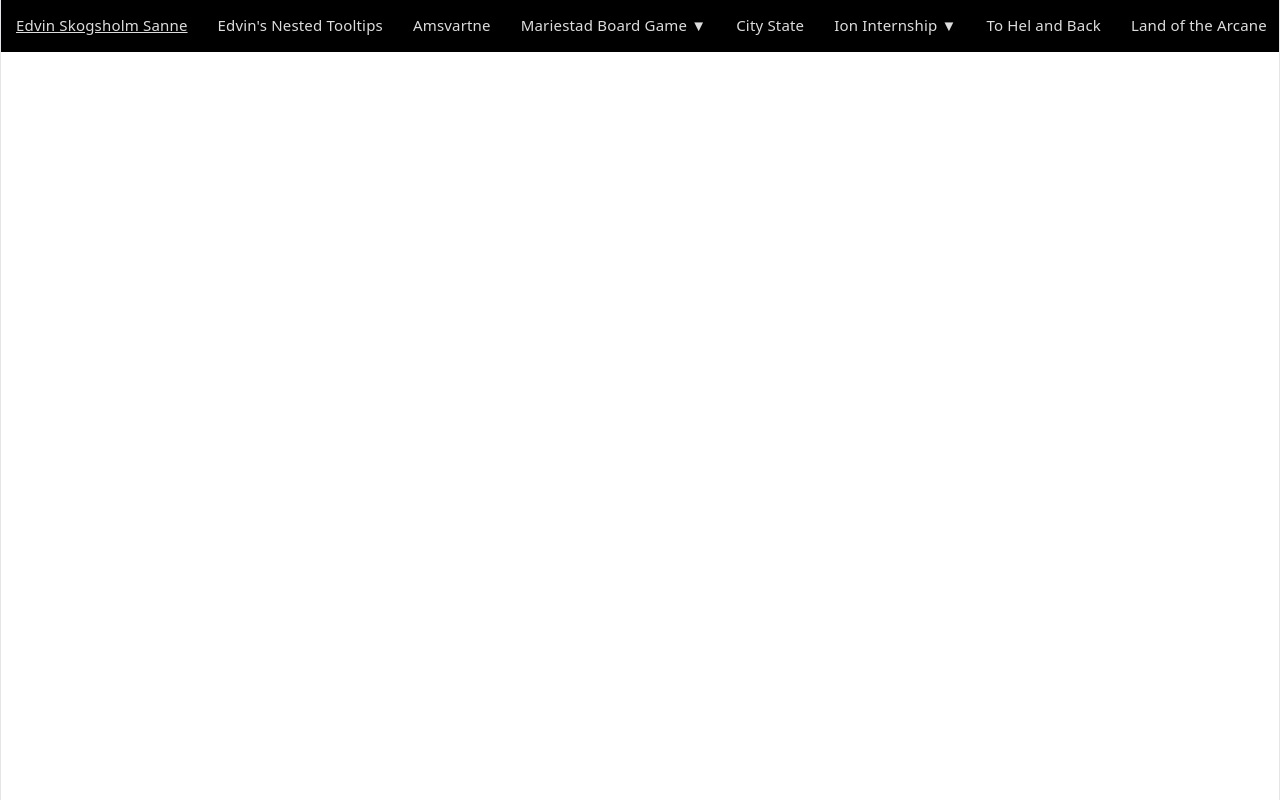
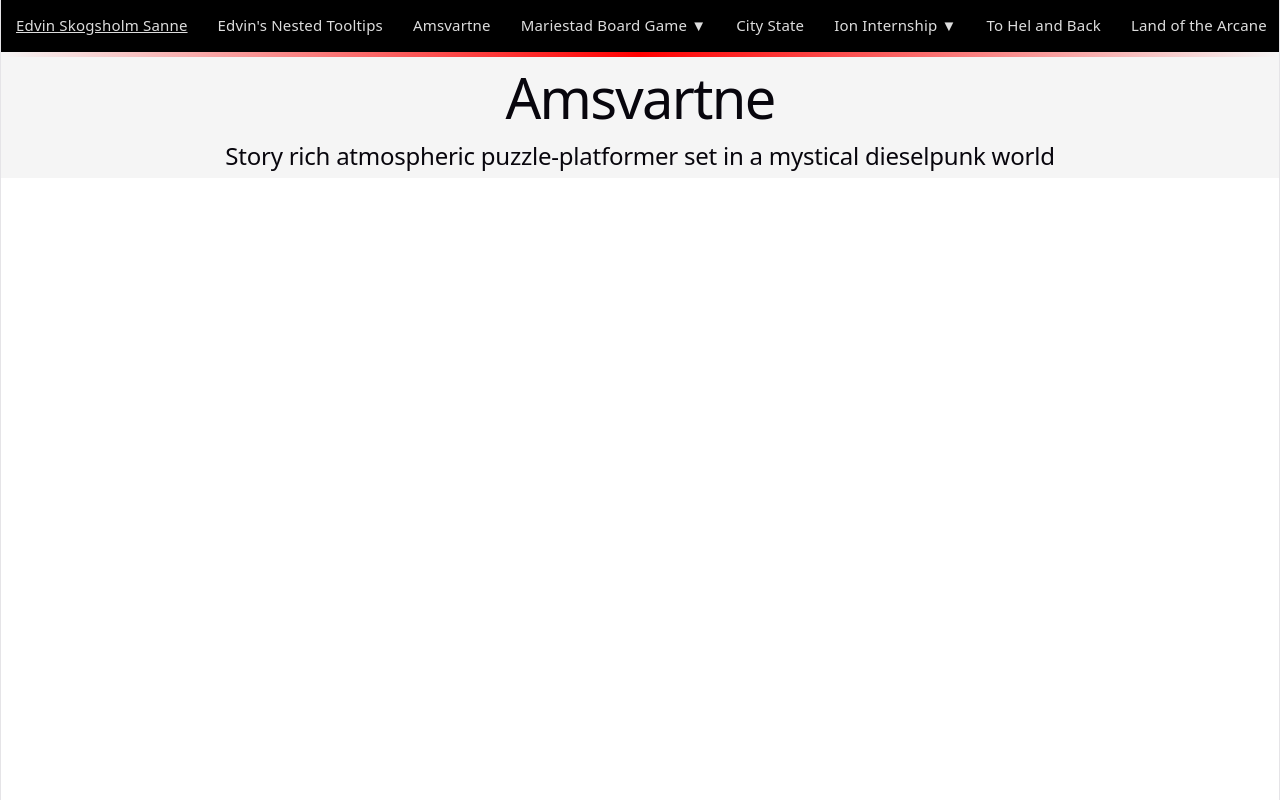
Before and after one commit to Acasez/acasez.github.io, a React (Vite) app: page /Amsvartne in a window 1280 px wide. Shown: the top 800 px of the page. Built offline with nearby package versions, Linux system fonts and the light colour scheme.

Commit message:
Set up framework for Amsvartne page

```diff
--- a/src/App.tsx
+++ b/src/App.tsx
@@ -4,6 +4,7 @@ import MainHeader from "./components/MainHeader";
 
 const PortfolioIndex = lazy(() => import("./Subpages/PortfolioIndex"));
 const NestedTooltips = lazy(() => import("./Subpages/NestedTooltips"));
+const Amsvartne = lazy(() => import("./Subpages/Amsvartne"));
 
 export default function App() {
   return (
@@ -13,6 +14,7 @@ export default function App() {
         <Routes>
           <Route path="/" element={<PortfolioIndex />} />
           <Route path="/EdvinsNestedTooltips" element={<NestedTooltips />} />
+          <Route path="/Amsvartne" element={<Amsvartne />} />
         </Routes>
       </Suspense>
     </>
--- /dev/null
+++ b/src/Subpages/Amsvartne.tsx
@@ -0,0 +1,12 @@
+import TitleSection from "../components/TitleSection";
+
+export default function Amsvartne() {
+  return (
+    <>
+      <TitleSection
+        title="Amsvartne"
+        subtitle="Story rich atmospheric puzzle-platformer set in a mystical dieselpunk world"
+      />
+    </>
+  );
+}
--- a/src/Subpages/PortfolioIndex.tsx
+++ b/src/Subpages/PortfolioIndex.tsx
@@ -34,7 +34,7 @@ export default function PortfolioIndex() {
           projectTags={["Unity", "C#", "Game", "Group"]}
           name="Amsvartne (2045-2025)"
           subtitle="Atmospheric Puzzle Platformer"
-          projectPageLink="./amsvartne.html"
+          projectPageLink="Amsvartne"
           description="Amsvartne is a 2D puzzle platformer I made as part of the start up group Corvian Games (now Tiny Creature Games). It focuses on narrative exploration and puzzle solving using light to navigate levels and solve puzzles. It's set in a mystical mine in a fantasy dieselpunk setting. I worked on the game and level design, as well as programming multiple game systems."
           itchLink="https://corviangames.itch.io/amsvartne"
         />
--- a/src/components/MainHeader.tsx
+++ b/src/components/MainHeader.tsx
@@ -15,7 +15,7 @@ export default function MainHeader() {
             <Link to="/EdvinsNestedTooltips">Edvin's Nested Tooltips</Link>
           </li>
           <li>
-            <a href="amsvartne.html">Amsvartne</a>
+            <Link to="Amsvartne">Amsvartne</Link>
           </li>
           <li>
             <a href="#">Mariestad Board Game ▼</a>
```
